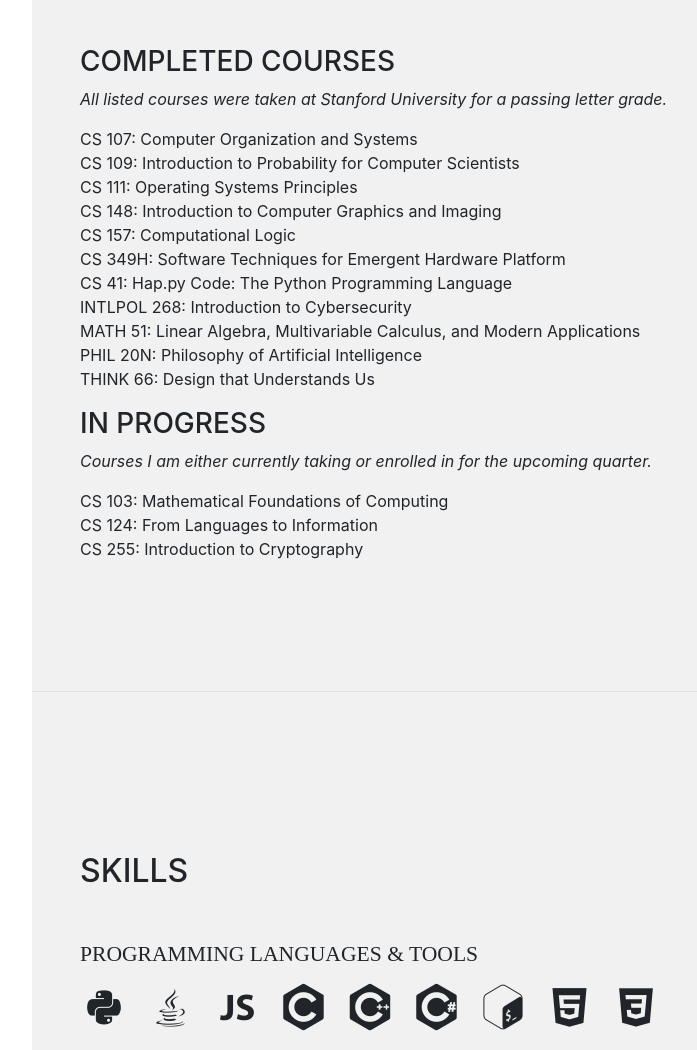
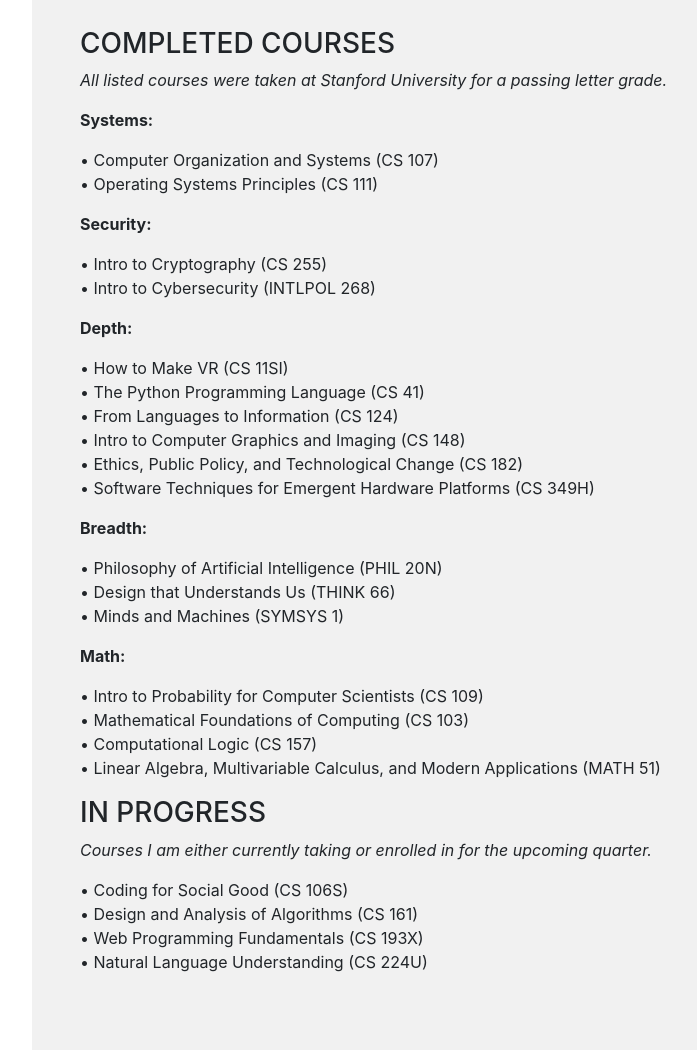
Before and after one commit to collinjung/collinjung.github.io, a website with bundled scripts: page index.html in a window 1280 px wide. Shown: the part 5312-6362 px from the top of the page, without its empty margins (240-937 px from the left). Built offline with nearby package versions, Linux system fonts and the light colour scheme; a web font is replaced by a local one.

Commit message:
Update index.html

```diff
--- a/index.html
+++ b/index.html
@@ -322,25 +322,51 @@
             <div class="resume-content mr-auto">
               <h3 class="mb-2">Completed Courses</h3>
               <p><i>All listed courses were taken at Stanford University for a passing letter grade.</i></p>
+
+              <p><b>Systems:</b><br></p>
               <p>
-              CS 107: Computer Organization and Systems <br>
-              CS 109: Introduction to Probability for Computer Scientists <br>
-              CS 111: Operating Systems Principles <br>
-              CS 148: Introduction to Computer Graphics and Imaging <br>
-              CS 157: Computational Logic <br>
-              CS 349H: Software Techniques for Emergent Hardware Platform	<br>
-              CS 41: Hap.py Code: The Python Programming Language <br>
-              INTLPOL 268: Introduction to Cybersecurity <br>
-              MATH 51: Linear Algebra, Multivariable Calculus, and Modern Applications <br>
-              PHIL 20N: Philosophy of Artificial Intelligence <br>
-              THINK 66: Design that Understands Us <br>
+              • Computer Organization and Systems (CS 107)<br>
+              • Operating Systems Principles (CS 111)<br>
+              </p>
+
+              <p><b>Security:</b><br></p>
+              <p>
+              • Intro to Cryptography (CS 255)<br>
+              • Intro to Cybersecurity (INTLPOL 268)<br>
+              </p>
+
+              <p><b>Depth:</b><br></p>
+              <p>
+              • How to Make VR (CS 11SI)<br>
+              • The Python Programming Language (CS 41)<br>
+              • From Languages to Information (CS 124)<br>
+              • Intro to Computer Graphics and Imaging (CS 148)<br>
+              • Ethics, Public Policy, and Technological Change (CS 182)<br>
+              • Software Techniques for Emergent Hardware Platforms (CS 349H)<br>
+              </p>
+
+              <p><b>Breadth:</b><br></p>
+              <p>
+              • Philosophy of Artificial Intelligence (PHIL 20N)<br>
+              • Design that Understands Us (THINK 66)<br>
+              • Minds and Machines (SYMSYS 1)<br>
+              </p>
+              <p><b>Math:</b><br></p>
+              <p>
+              • Intro to Probability for Computer Scientists (CS 109)<br>
+              • Mathematical Foundations of Computing (CS 103)<br>
+              • Computational Logic (CS 157)<br>
+              • Linear Algebra, Multivariable Calculus, and Modern Applications (MATH 51)<br>
+              </p>
+
               </p>
               <h3 class="mb-2">In Progress</h3>
               <p><i>Courses I am either currently taking or enrolled in for the upcoming quarter.</i></p>
               <p>
-              CS 103: Mathematical Foundations of Computing <br>
-              CS 124: From Languages to Information <br>
-              CS 255: Introduction to Cryptography <br>
+              • Coding for Social Good (CS 106S)<br>
+              • Design and Analysis of Algorithms (CS 161)<br>
+              • Web Programming Fundamentals (CS 193X)<br>
+              • Natural Language Understanding (CS 224U)<br>
               </p>
             </div>
           </div>
@@ -433,7 +459,7 @@
         <div class="my-auto">
           <h2 class="mb-5">Interests</h2>
           <p>In my free time, I enjoy being involved in music and sports. I love playing the violin and have been trying to pick up the guitar and piano recently. Some of my favorite sports to play for fun include volleyball, boxing, and swimming.</p>
-          <p class="mb-0">At school, I am also an active member of the Korean Student Association, where we plan events for both our organization members and the Stanford community. I find it comforting to have a community like the Korean Student Association, where I can relax while also being more involved with my culture.</p>
+          <p class="mb-0">At school, I am also the cultural chair for the Korean Student Association, where we plan events for both our organization members and the Stanford community. I find it comforting to have a community like the Korean Student Association, where I can relax while also being more involved with my culture.</p>
         </div>
       </section>
 
```
